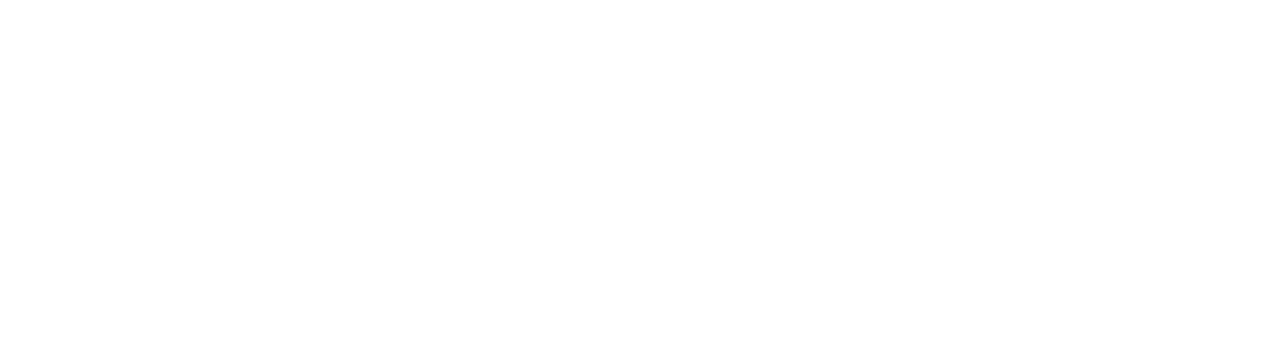
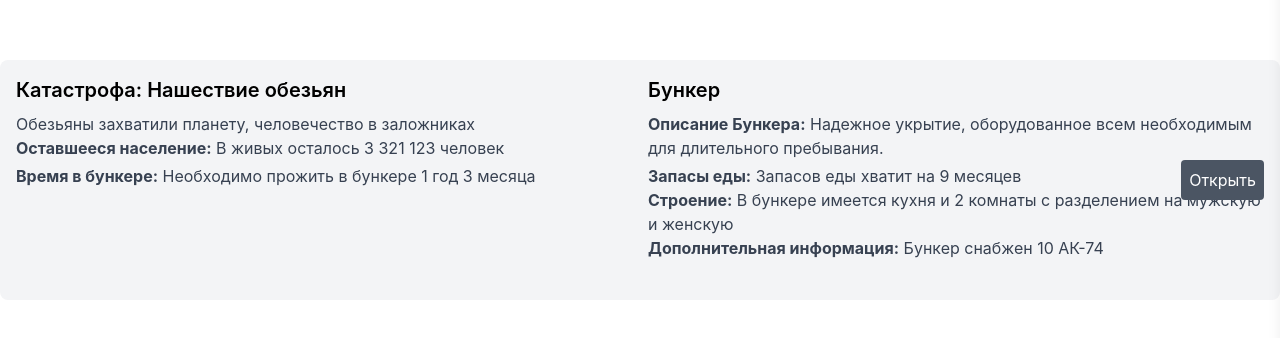
Before and after one commit to Sladys/Shelter-game, a React (Create React App) app: page /game in a window 1280 px wide. Before the commit this address had no page. Shown: the part 220-558 px from the top of the page. Built offline with nearby package versions, Linux system fonts and the light colour scheme.

Commit message:
добавил админ меню без функционала и информацию о бункере

```diff
--- a/src/components/app/App.tsx
+++ b/src/components/app/App.tsx
@@ -1,9 +1,12 @@
 import { BrowserRouter, Route, Routes } from "react-router-dom";
+import { GameScreen } from "../../pages/gameScreen/gameScreen";
 
 function App() {
   return (
     <BrowserRouter>
-      <Routes></Routes>
+      <Routes>
+        <Route path="/game" element={<GameScreen />} />
+      </Routes>
     </BrowserRouter>
   );
 }
--- a/src/components/game/gameInfo.tsx
+++ b/src/components/game/gameInfo.tsx
@@ -1,7 +1,51 @@
-function GameInfo():JSX.Element {
-  return (
-    <></>
-  )
+import React from "react";
+
+interface GameInfoProps {
+  bunker: {
+    description: string;
+    food: string;
+    structure: string;
+    additional: string;
+  };
+  apocalypse: {
+    type: string;
+    description: string;
+    population: string;
+    period: string;
+  };
 }
 
+const GameInfo: React.FC<GameInfoProps> = ({ apocalypse, bunker }) => {
+  return (
+    <div className="grid grid-cols-2 rounded-lg bg-gray-100 p-4 gap-4">
+      <div>
+        <h3 className="mb-2 text-xl font-semibold">Катастрофа:  {apocalypse.type}</h3>
+
+        <p className="text-gray-700">{apocalypse.description}</p>
+        <p className="mb-1 text-gray-700">
+          <strong>Оставшееся население:</strong> {apocalypse.population}
+        </p>
+        <p className="mb-1 text-gray-700">
+          <strong>Время в бункере:</strong> {apocalypse.period}
+        </p>
+      </div>
+      <div className="mb-6">
+        <h3 className="mb-2 text-xl font-semibold">Бункер</h3>
+        <p className="mb-1 text-gray-700">
+          <strong>Описание Бункера:</strong> {bunker.description}
+        </p>
+        <p className="text-gray-700">
+          <strong>Запасы еды:</strong> {bunker.food}
+        </p>
+        <p className="text-gray-700">
+          <strong>Строение:</strong> {bunker.structure}
+        </p>
+        <p className="text-gray-700">
+          <strong>Дополнительная информация:</strong> {bunker.additional}
+        </p>
+      </div>
+    </div>
+  );
+};
+
 export default GameInfo;
--- a/src/components/game/gameMenu.tsx
+++ b/src/components/game/gameMenu.tsx
@@ -1,5 +1,52 @@
-function GameMenu():JSX.Element {
-  return(
-    <> </>
-  )
-}
+import React, { useState } from "react";
+
+const GameMenu: React.FC = () => {
+  const [isMenuOpen, setIsMenuOpen] = useState(false);
+
+  const toggleMenu = () => {
+    setIsMenuOpen(!isMenuOpen);
+  };
+
+  const closeMenu = () => {
+    setIsMenuOpen(false);
+  };
+
+  return (
+    <>
+      <button
+        className="top-50 fixed right-4 z-50 rounded bg-gray-600 p-2 text-white"
+        onClick={toggleMenu}
+      >
+        Открыть
+      </button>
+
+      {isMenuOpen && (
+        <div
+          className="fixed inset-0 z-40 bg-black bg-opacity-50"
+          onClick={closeMenu}
+        ></div>
+      )}
+
+      <div
+        className={`fixed right-0 top-0 z-50 h-full w-96 transform bg-gray-200 shadow-lg transition-transform duration-300 ${
+          isMenuOpen ? "translate-x-0" : "translate-x-full"
+        }`}
+      >
+        <div className="p-4">
+          <button
+            className="absolute right-4 top-4 rounded bg-gray-600 p-2 text-white"
+            onClick={closeMenu}
+          >
+            Закрыть
+          </button>
+          <h2 className="mb-4 text-xl font-bold">Админ панель</h2>
+          <ul>
+            <li className="mb-2"></li>
+          </ul>
+        </div>
+      </div>
+    </>
+  );
+};
+
+export default GameMenu;
--- a/src/components/gameBoard/playerCards/playerCardList.tsx
+++ /dev/null
@@ -1,5 +0,0 @@
-function PlayerCardList(): JSX.Element {
-  return <p> </p>;
-}
-
-export default PlayerCardList;
--- a/src/components/playerBoard/playerCard.tsx
+++ /dev/null
@@ -1,7 +0,0 @@
-function PlayerInfo(): JSX.Element {
-  return (
-    <p></p>
-  );
-}
-
-export default PlayerInfo;
--- a/src/components/playerBoard/playerCardList.tsx
+++ /dev/null
@@ -1,5 +0,0 @@
-function PlayerCardList(): JSX.Element {
-  return <p></p>;
-}
-
-export default PlayerCardList;
--- /dev/null
+++ b/src/mocks/bunkerData.ts
@@ -0,0 +1,15 @@
+export const apocalypseData = {
+  type: "Нашествие обезьян",
+  description: "Обезьяны захватили планету, человечество в заложниках",
+  population: "В живых осталось 3 321 123 человек",
+  period: "Необходимо прожить в бункере 1 год 3 месяца",
+};
+
+export const bunkerData = {
+  description:
+    "Надежное укрытие, оборудованное всем необходимым для длительного пребывания.",
+  food: "Запасов еды хватит на 9 месяцев",
+  structure:
+    "В бункере имеется кухня и 2 комнаты с разделением на мужскую и женскую",
+  additional: "Бункер снабжен 10 АК-74",
+};
--- a/src/pages/gameScreen/gameScreen.tsx
+++ b/src/pages/gameScreen/gameScreen.tsx
@@ -1,7 +1,17 @@
-function GameScreen():JSX.Element {
+import React from "react";
+import GameInfo from "../../components/game/gameInfo";
+import { apocalypseData, bunkerData } from "../../mocks/bunkerData";
+import GameMenu from "../../components/game/gameMenu";
+
+function GameScreen(): JSX.Element {
   return (
-    <></>
+    <div className="flex min-h-screen flex-col">
+      <main className="container mx-auto flex h-screen items-center justify-center">
+        <GameInfo apocalypse={apocalypseData} bunker={bunkerData} />
+        <GameMenu />
+      </main>
+    </div>
   );
 }
 
-export {GameScreen};
+export { GameScreen };
```
